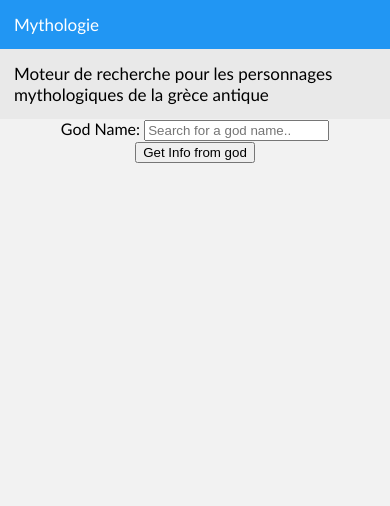
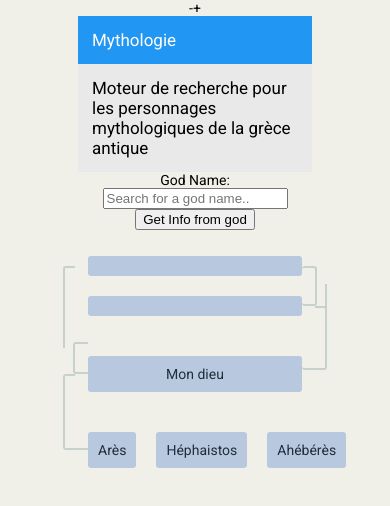
Before and after one commit to cdel2/mIFology, a website: page src/index.html in a window 390 px wide. Drawn offline with nearby package versions, Linux system fonts and the light colour scheme.

Commit message:
debut arbre

```diff
--- a/src/index.html
+++ b/src/index.html
@@ -8,13 +8,15 @@
 		<title>Greek Gods</title>
 
 		<link rel="stylesheet" href="./style/style.css">
+
+		<link rel="stylesheet" href="./style/stylearbre.css">
 		<script src="https://code.jquery.com/jquery-1.12.4.js"></script>
 		<script src="https://code.jquery.com/ui/1.12.1/jquery-ui.js"></script>
 		<script src="https://ajax.googleapis.com/ajax/libs/jquery/3.3.1/jquery.min.js"></script>
 		<script type="text/javascript" src="./js/script.js"></script>
 		<script type="text/javascript" src="./js/autoComplete.js"></script>
 	</head>
-
+-+
 	<body>
 
 		<div class="search-container">
@@ -91,6 +93,29 @@
 
 			</table>
 		</div>
+
+		<div id="familyTree">
+			<div class="generation" id="grandParents">
+				<div class="pair">
+					<div class="card-m" id="Mom"></div>
+					<div class="card-m" id="Dad"></div>
+				</div>
+			</div>
+
+		<div class="generation" id="parents">
+				<div class="card-m" id="MyGod">Mon dieu</div>
+			</div>
+			<div id="consorts"></div>
+
+			<div class="generation" id="child">
+
+				<div class="card-m">Arès</div>
+				<div class="card-m">Héphaistos</div>
+				<div class="card-m">Ahébérès</div>
+				</div>
+			</div>
+		</div>
+
 		<br>
 		<br>
 		<br>
--- /dev/null
+++ b/src/style/stylearbre.css
@@ -0,0 +1,307 @@
+/* Color palette used -
+http://www.color-hex.com/color-palette/63826 */
+@import url("https://fonts.googleapis.com/css?family=Dancing+Script:700|Roboto:300,400");
+* {
+  -webkit-box-sizing: border-box;
+  -moz-box-sizing: border-box;
+  box-sizing: border-box;
+}
+
+html {
+  height: 100%;
+  display: -webkit-box;
+  display: -ms-flexbox;
+  display: flex;
+  background-color: #f0f0e8;
+}
+
+body {
+  background-color: #f0f0e8;
+  font-family: 'Roboto', cursive;
+  font-size: 14px;
+  width: 60%;
+  text-align: center;
+  margin: auto;
+}
+
+h1 {
+  color: #41669d;
+  font-family: 'Dancing Script', cursive;
+  font-size: 60px;
+  margin: 20px 0px 30px;
+  text-align: center;
+}
+h1 span {
+  display: block;
+  font-size: 25px;
+  color: #aab4af;
+}
+
+@media screen and (max-width: 400px) {
+  h1 {
+    font-size: 40px;
+  }
+
+  h1 span {
+    font-size: 20px;
+  }
+}
+#familyTree *:before, #familyTree *:after {
+  content: "";
+  position: absolute;
+}
+#familyTree [class^="card"], #familyTree .pair, #familyTree .generation {
+  position: relative;
+}
+#familyTree .generation {
+  display: -webkit-box;
+  display: -ms-flexbox;
+  display: flex;
+  margin-bottom: 20px;
+}
+#familyTree .generation .pair {
+  -webkit-box-flex: 1;
+  -ms-flex-positive: 1;
+  flex-grow: 1;
+  -ms-flex-negative: 1;
+  flex-shrink: 1;
+  -ms-flex-preferred-size: 0%;
+  flex-basis: 0%;
+  display: -webkit-box;
+  display: -ms-flexbox;
+  display: flex;
+}
+#familyTree .generation:last-of-type {
+  margin-bottom: 0;
+}
+#familyTree [class^="card"] {
+  -webkit-box-flex: 1;
+  -ms-flex-positive: 1;
+  flex-grow: 1;
+  -ms-flex-negative: 1;
+  flex-shrink: 1;
+  -ms-flex-preferred-size: 0%;
+  flex-basis: 0%;
+  padding: 10px;
+  border-radius: 3px;
+  margin: 10px;
+  color: #212c3c;
+}
+#familyTree .card-m {
+  background-color: #b8c9df;
+}
+#familyTree .card-f {
+  background-color: #dfb8d4;
+}
+#familyTree .pair:after {
+  width: calc(50% - 2px);
+  border: 2px solid #c6d1cb;
+  border-top: 0;
+  border-bottom-left-radius: 3px;
+  border-bottom-right-radius: 3px;
+  right: 0;
+  left: 0;
+  margin: auto;
+  top: calc(100% + 20px / 2 - 3px);
+  height: 3px;
+}
+#familyTree [class^="card"]:before, #familyTree [class^="card"]:after {
+  right: 0;
+  left: 0;
+  width: 0;
+  margin: auto;
+  border-left: 2px solid #c6d1cb;
+  height: calc(10px + 20px / 2);
+}
+#familyTree [class^="card"]:before {
+  bottom: 100%;
+}
+#familyTree [class^="card"]:after {
+  top: 100%;
+}
+#familyTree #grandParents [class^="card"]:before, #familyTree #child [class^="card"]:after {
+  border: 0;
+  opacity: 0;
+}
+
+@media screen and (max-width: 700px) {
+  #familyTree #grandParents:before, #familyTree #grandParents:after {
+    border-top: 2px solid #c6d1cb;
+    height: calc(50% + 20px);
+    width: 10px;
+    top: 50%;
+  }
+  #familyTree #grandParents:before {
+    opacity: 1;
+    border-left: 2px solid #c6d1cb;
+    right: calc(100% + 3px);
+    border-top-left-radius: 3px;
+  }
+  #familyTree #grandParents:after {
+    border-right: 2px solid #c6d1cb;
+    left: calc(100% + 3px);
+    border-top-right-radius: 3px;
+  }
+  #familyTree #grandParents .pair {
+    -webkit-box-orient: vertical;
+    -webkit-box-direction: normal;
+    -ms-flex-direction: column;
+    flex-direction: column;
+  }
+  #familyTree #grandParents .pair:after {
+    border: 0;
+  }
+  #familyTree #grandParents [class^="card"]:before {
+    border-bottom: 2px solid #c6d1cb !important;
+    width: 10px;
+    height: 0;
+  }
+  #familyTree #grandParents [class^="card"]:after {
+    width: calc(3px + 10px);
+    height: calc(50% + 10px + 3px * 2);
+  }
+  #familyTree #grandParents [class^="card"]:first-child:before {
+    top: 50%;
+    bottom: auto;
+  }
+  #familyTree #grandParents [class^="card"]:first-child:after {
+    border-top: 2px solid #c6d1cb;
+    top: 50%;
+    bottom: auto;
+  }
+  #familyTree #grandParents [class^="card"]:last-child:before {
+    bottom: 50%;
+    top: auto;
+  }
+  #familyTree #grandParents [class^="card"]:last-child:last-child:after {
+    border-bottom: 2px solid #c6d1cb;
+    bottom: 50%;
+    top: auto;
+  }
+  #familyTree #grandParents .pair:first-child [class^="card"]:before {
+    left: -10px;
+    right: auto;
+  }
+  #familyTree #grandParents .pair:first-child [class^="card"]:after {
+    left: auto;
+    right: 100%;
+  }
+  #familyTree #grandParents .pair:first-child [class^="card"]:first-child:after {
+    border-top-left-radius: 3px;
+  }
+  #familyTree #grandParents .pair:first-child [class^="card"]:last-child:after {
+    border-bottom-left-radius: 3px;
+  }
+  #familyTree #grandParents .pair:last-child [class^="card"]:before {
+    right: -10px;
+    left: auto;
+  }
+  #familyTree #grandParents .pair:last-child [class^="card"]:after {
+    left: 100%;
+    right: auto;
+    border-left: 0;
+    border-right: 2px solid #c6d1cb;
+  }
+  #familyTree #grandParents .pair:last-child [class^="card"]:first-child:after {
+    border-top-right-radius: 3px;
+  }
+  #familyTree #grandParents .pair:last-child [class^="card"]:last-child:after {
+    border-bottom-right-radius: 3px;
+  }
+
+  #familyTree #parents [class^="card"]:before {
+    border-bottom: 2px solid #c6d1cb;
+    width: calc(10px * 2 + 3px);
+    bottom: 50%;
+    height: calc(50% + 10px);
+  }
+  #familyTree #parents [class^="card"]:first-child:before {
+    right: 100%;
+    left: auto;
+    border-bottom-left-radius: 3px;
+  }
+  #familyTree #parents [class^="card"]:last-child:before {
+    border-left: 0;
+    border-right: 2px solid #c6d1cb;
+    left: 100%;
+    border-bottom-right-radius: 3px;
+  }
+}
+@media screen and (max-width: 400px) {
+  #familyTree #grandParents {
+    -webkit-box-orient: vertical;
+    -webkit-box-direction: normal;
+    -ms-flex-direction: column;
+    flex-direction: column;
+  }
+  #familyTree #grandParents:before {
+    top: 25%;
+    height: calc(75% + 20px);
+  }
+  #familyTree #grandParents:after {
+    top: 75%;
+    height: calc(25% + 20px);
+  }
+
+  #familyTree #parents:after {
+    border-left: 2px solid #c6d1cb;
+    border-top: 2px solid #c6d1cb;
+    border-top-left-radius: 3px;
+    height: calc(50% + 20px);
+    width: 10px;
+    right: calc(100% + 3px);
+    top: 50%;
+  }
+  #familyTree #parents .pair {
+    -webkit-box-orient: vertical;
+    -webkit-box-direction: normal;
+    -ms-flex-direction: column;
+    flex-direction: column;
+  }
+  #familyTree #parents .pair:after {
+    border: 0;
+    height: 0;
+    opacity: 0;
+  }
+  #familyTree #parents [class^="card"]:after {
+    right: 100%;
+    left: auto;
+    width: calc(3px + 10px);
+  }
+  #familyTree #parents [class^="card"]:first-child:before {
+    height: 90%;
+    bottom: 60%;
+  }
+  #familyTree #parents [class^="card"]:first-child:after {
+    border-top: 2px solid #c6d1cb;
+    height: calc(40% + 10px);
+    top: 60%;
+    border-top-left-radius: 3px;
+  }
+  #familyTree #parents [class^="card"]:last-child:before {
+    height: calc(150% + 10px* 3);
+  }
+  #familyTree #parents [class^="card"]:last-child:after {
+    border-bottom: 2px solid #c6d1cb;
+    height: calc(50% + 10px);
+    bottom: 50%;
+    top: auto;
+    border-bottom-left-radius: 3px;
+  }
+
+  #familyTree #child:before {
+    border-left: 2px solid #c6d1cb;
+    border-bottom: 2px solid #c6d1cb;
+    border-bottom-left-radius: 3px;
+    height: 100%;
+    bottom: 50%;
+    right: calc(100% - 10px);
+    left: auto;
+    width: calc(3px + 10px * 2);
+  }
+  #familyTree #child [class^="card"]:before {
+    border: 0;
+    height: 0;
+    opacity: 0;
+  }
+}
```
